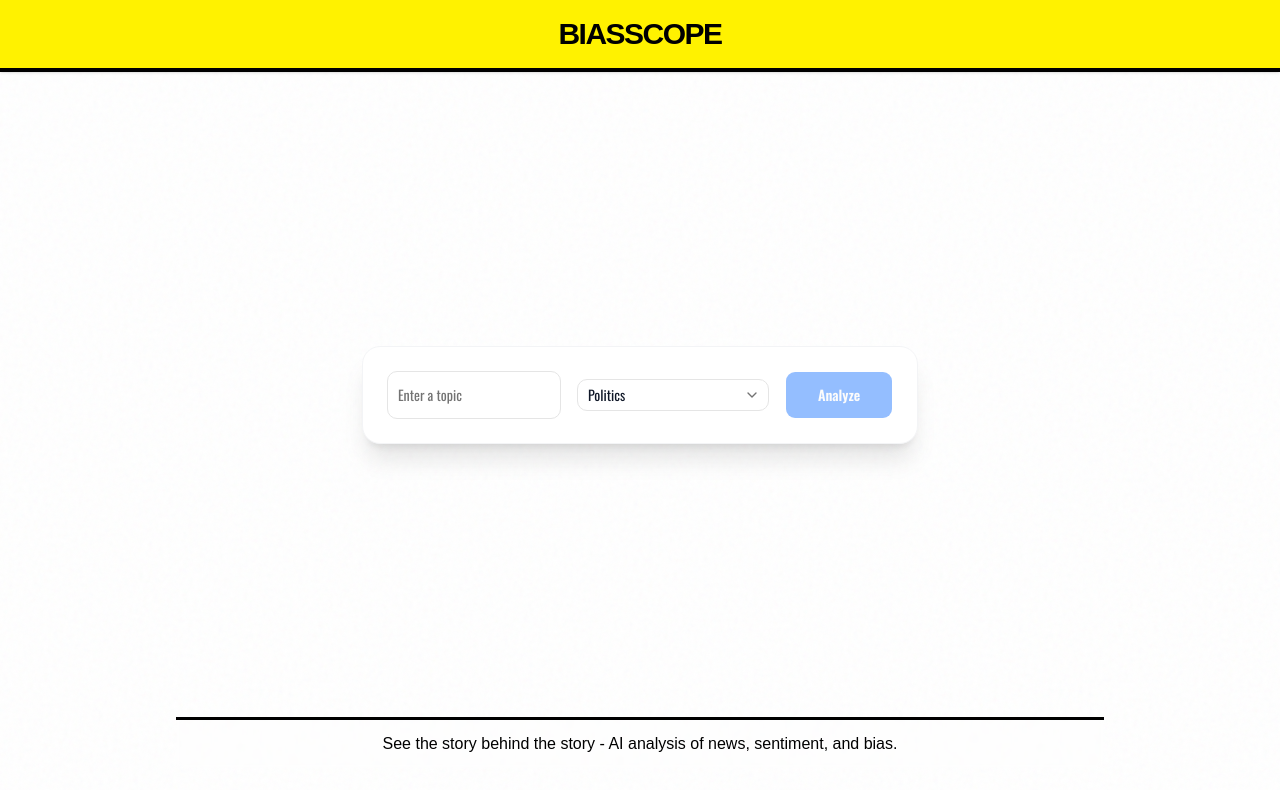
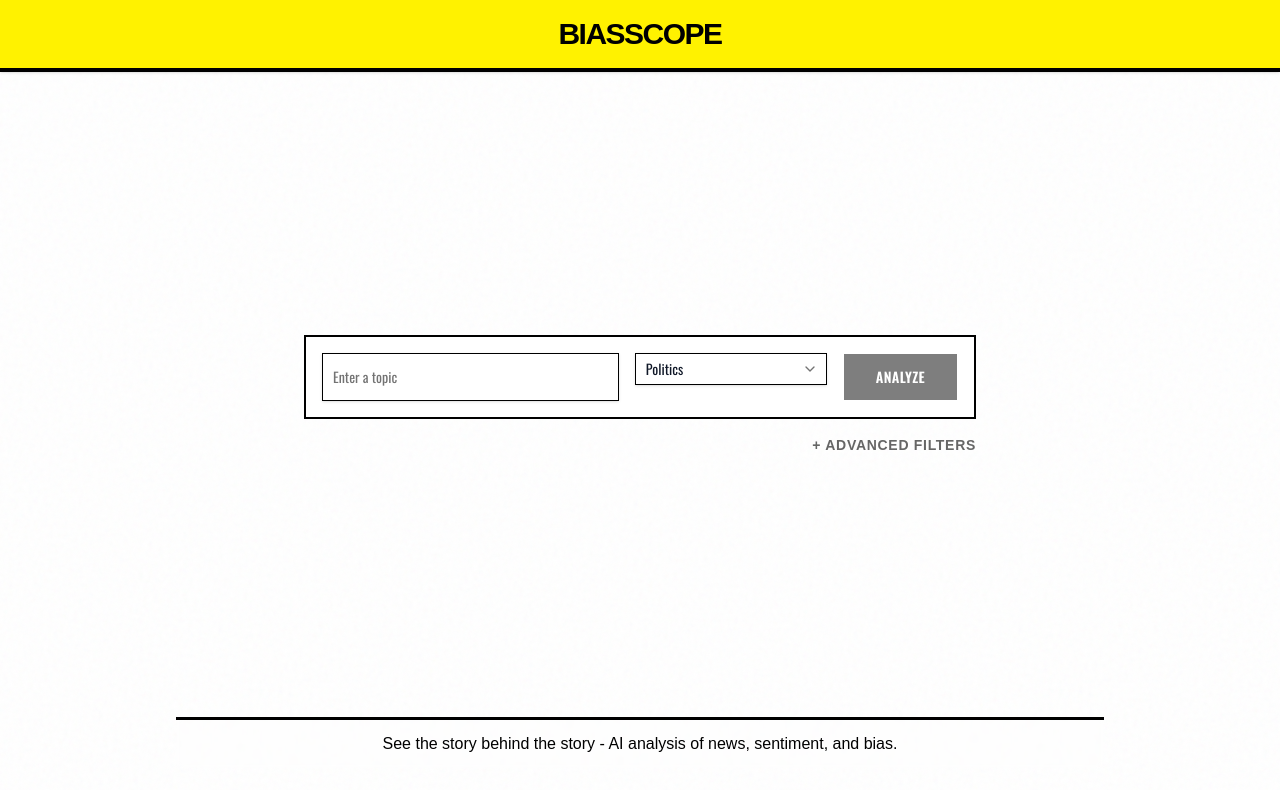
Before and after one commit to kankaniakshat185/biasscope-app-frontend, a Next.js app: page / in a window 1280 px wide. Shown: the top 790 px of the page. Built offline with nearby package versions, Linux system fonts and the light colour scheme; a web font is replaced by a local one.

Commit message:
added advanced filters

```diff
--- a/src/app/page.tsx
+++ b/src/app/page.tsx
@@ -11,6 +11,11 @@ export default function LandingPage() {
   const [query, setQuery] = useState("")
   const [category, setCategory] = useState("Politics")
   const [loading, setLoading] = useState(false)
+  const [domains, setDomains] = useState("")
+  const [excludeDomains, setExcludeDomains] = useState("")
+  const [fromDate, setFromDate] = useState("")
+  const [toDate, setToDate] = useState("")
+  const [showFilters, setShowFilters] = useState(false)
   const router = useRouter()
 
   const handleSearch = async (e: React.FormEvent) => {
@@ -24,7 +29,14 @@ export default function LandingPage() {
         headers: {
           "Content-Type": "application/json"
         },
-        body: JSON.stringify({ query, category })
+        body: JSON.stringify({
+          query,
+          category,
+          domains: domains ? domains.replace(/\s+/g, '') : undefined,
+          exclude_domains: excludeDomains ? excludeDomains.replace(/\s+/g, '') : undefined,
+          fromDate: fromDate || undefined,
+          toDate: toDate || undefined
+        })
       })
 
       if (!res.ok) throw new Error("Search failed")
@@ -39,23 +51,23 @@ export default function LandingPage() {
 
   return (
     <div className="flex-1 flex flex-col items-center justify-center text-gray-900 dark:text-gray-100 p-8">
-      <div className="flex-1 flex flex-col w-full items-center justify-center space-y-8">
+      <div className="flex-1 flex flex-col w-full items-center justify-center space-y-4">
 
-        <form onSubmit={handleSearch} className="font-[family-name:var(--font-oswald)] flex flex-row items-center justify-center max-w-2xl bg-white dark:bg-gray-800 p-6 rounded-2xl shadow-xl flex flex-col sm:flex-row gap-4 border border-gray-100 dark:border-gray-700">
+        <form onSubmit={handleSearch} className="font-[family-name:var(--font-oswald)] w-full max-w-2xl bg-white/70 backdrop-blur-sm p-4 border-2 border-black flex flex-col sm:flex-row gap-4 shadow-none">
           <div className="flex-1">
             <Input
               value={query}
               onChange={(e) => setQuery(e.target.value)}
               placeholder="Enter a topic"
-              className="w-full text-lg h-12"
+              className="w-full text-lg h-12 rounded-none border-black bg-white shadow-sm"
             />
           </div>
           <div className="w-full sm:w-48">
             <Select value={category} onValueChange={(val) => val && setCategory(val)}>
-              <SelectTrigger className="h-12 w-full">
+              <SelectTrigger className="h-12 w-full rounded-none border-black bg-white shadow-sm">
                 <SelectValue placeholder="Category" />
               </SelectTrigger>
-              <SelectContent className="font-[family-name:var(--font-oswald)]">
+              <SelectContent className="font-[family-name:var(--font-oswald)] rounded-none border-black">
                 <SelectItem value="Politics">Politics</SelectItem>
                 <SelectItem value="Technology">Technology</SelectItem>
                 <SelectItem value="Business">Business</SelectItem>
@@ -68,10 +80,55 @@ export default function LandingPage() {
               </SelectContent>
             </Select>
           </div>
-          <Button type="submit" disabled={!query || loading} className="h-12 bg-blue-500 hover:bg-blue-400 px-8 font-semibold w-full sm:w-auto">
+          <Button type="submit" disabled={!query || loading} className="h-12 bg-black text-white hover:bg-gray-800 rounded-none px-8 font-semibold w-full sm:w-auto uppercase tracking-wide">
             {loading ? <Loader2 className="animate-spin w-5 h-5" /> : "Analyze"}
           </Button>
         </form>
+
+        <div className="w-full max-w-2xl flex flex-col items-end">
+          <button
+            type="button"
+            onClick={() => setShowFilters(!showFilters)}
+            className="text-sm font-bold uppercase tracking-wider text-black/60 hover:text-black transition-colors"
+          >
+            {showFilters ? "- Hide Advanced Filters" : "+ Advanced Filters"}
+          </button>
+
+          {showFilters && (
+            <div className="w-full font-[family-name:var(--font-oswald)] bg-white/70 backdrop-blur-sm p-4 mt-2 border-2 border-black flex flex-col gap-4 animate-in fade-in slide-in-from-top-4">
+              <div className="flex flex-col sm:flex-row gap-4">
+                <Input
+                  value={domains}
+                  onChange={(e) => setDomains(e.target.value)}
+                  placeholder="Only strictly search these sites (e.g. wsj.com, reuters.com)"
+                  className="rounded-none border-black flex-1 shadow-sm h-10 bg-white"
+                />
+                <Input
+                  value={excludeDomains}
+                  onChange={(e) => setExcludeDomains(e.target.value)}
+                  placeholder="Explicitly exclude sites (e.g. foxnews.com)"
+                  className="rounded-none border-black flex-1 shadow-sm h-10 bg-white"
+                />
+              </div>
+              <div className="flex flex-col sm:flex-row gap-4 items-center">
+                <span className="text-sm font-semibold uppercase whitespace-nowrap px-2">From Date:</span>
+                <Input
+                  type="date"
+                  value={fromDate}
+                  onChange={(e) => setFromDate(e.target.value)}
+                  className="rounded-none border-black flex-1 shadow-sm h-10 bg-white"
+                />
+                <span className="text-sm font-semibold uppercase whitespace-nowrap px-2">To Date:</span>
+                <Input
+                  type="date"
+                  value={toDate}
+                  onChange={(e) => setToDate(e.target.value)}
+                  className="rounded-none border-black flex-1 shadow-sm h-10 bg-white"
+                />
+              </div>
+            </div>
+          )}
+        </div>
 
       </div>
       <div className="mt-8 w-full">
```
Also changed, not shown: 2 other files (tests, documents, lock files or other folders).
